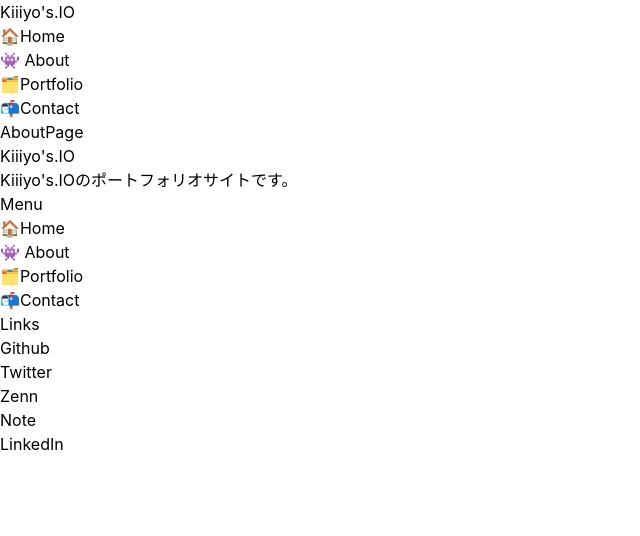
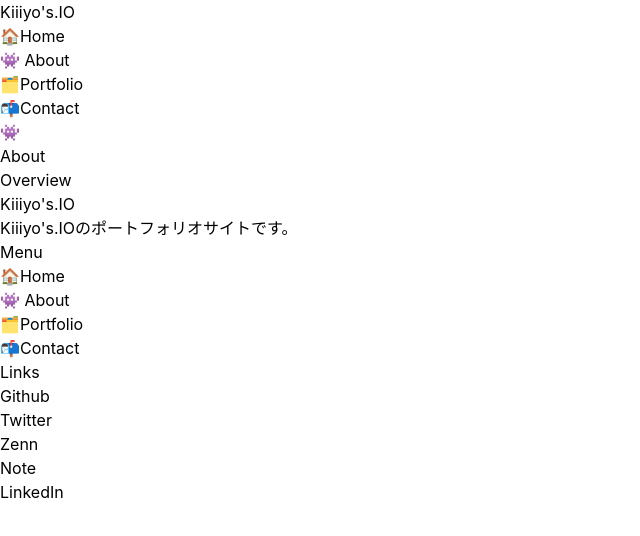
Before and after one commit to kiiiyo/kiiiyo.io, a Next.js app: page /about in a window 1280 px wide. Shown: the top 536 px of the page, without its empty margins (0-640 px from the left). Built offline with nearby package versions, Linux system fonts and the light colour scheme; what tailwindcss-classnames would draw is missing.

Commit message:
:lipstick: modify about single pages

```diff
--- a/src/components/pages/AboutPage/About.tsx
+++ b/src/components/pages/AboutPage/About.tsx
@@ -1,15 +1,20 @@
-import { FC } from 'react'
+import { FC, ReactNode } from 'react'
 //
 import { Templates, Organisms } from '@/components'
 
-export const AboutPage: FC = () => {
+export type AboutPageProps = {
+  hero: ReactNode
+}
+
+export const AboutPage: FC<AboutPageProps> = ({ hero, children }) => {
   return (
-    <Templates.GenericTemplate
+    <Templates.SingleTemplate
       globalHeader={<Organisms.GlobalHeader state={{ currentPage: 'ABOUT' }} />}
       globalFooter={<Organisms.GlobalFooter state={{ currentPage: 'ABOUT' }} />}
       OverlayMenu={<Organisms.OverlayMenu />}
+      hero={hero}
     >
-      <p>AboutPage</p>
-    </Templates.GenericTemplate>
+      {children}
+    </Templates.SingleTemplate>
   )
 }
--- /dev/null
+++ b/src/components/templates/SingleTemplate/SingleTemplate.tsx
@@ -0,0 +1,33 @@
+import { FC, Fragment } from 'react'
+
+//  Interface
+export type SingleTemplateProps = {
+  globalHeader?: React.ReactNode
+  globalFooter?: React.ReactNode
+  OverlayMenu?: React.ReactNode
+  hero?: React.ReactNode
+  children?: React.ReactNode
+}
+
+// Presenter
+export const SingleTemplate: FC<SingleTemplateProps> = ({
+  globalHeader,
+  globalFooter,
+  OverlayMenu,
+  hero,
+  children
+}) => {
+  return (
+    <Fragment>
+      <div>{globalHeader}</div>
+      {OverlayMenu}
+      <div className="bg-gray-100">
+        {hero}
+        <div className="container px-8 pt-8 pb-12 mx-auto ld:max-w-3xl lg:flex lg:flex-row lg:gap-x-6 lg:justify-between lg:max-w-5xl">
+          <main className="p-6 w-full bg-white rounded-md shadow-sm">{children}</main>
+        </div>
+      </div>
+      <div>{globalFooter}</div>
+    </Fragment>
+  )
+}
--- /dev/null
+++ b/src/components/templates/SingleTemplate/index.tsx
@@ -0,0 +1 @@
+export { SingleTemplate } from './SingleTemplate'
--- a/src/components/templates/index.tsx
+++ b/src/components/templates/index.tsx
@@ -1,5 +1,6 @@
 import { GenericTemplate } from './GenericTemplate'
 import { PortfolioSingleTemplate } from './PortfolioSingleTemplate'
 import { HomeTemplate } from './HomeTemplate'
+import { SingleTemplate } from './SingleTemplate'
 
-export { PortfolioSingleTemplate, GenericTemplate, HomeTemplate }
+export { PortfolioSingleTemplate, GenericTemplate, HomeTemplate, SingleTemplate }
--- a/src/pages/about.tsx
+++ /dev/null
@@ -1,8 +0,0 @@
-import type { NextPage } from 'next'
-//
-import { Pages } from '@/components'
-const AboutPage: NextPage = () => {
-  return <Pages.AboutPage />
-}
-
-export default AboutPage
--- /dev/null
+++ b/src/pages/about/document.tsx
@@ -0,0 +1,3 @@
+export const document = `
+  ## Overview
+`
--- /dev/null
+++ b/src/pages/about/index.tsx
@@ -0,0 +1,30 @@
+import type { FC } from 'react'
+import type { NextPage } from 'next'
+import ReactMarkdown from 'react-markdown'
+//
+import { Pages } from '@/components'
+//
+import { document } from './document'
+
+const Hero: FC = () => {
+  return (
+    <div className="py-8 bg-gray-400">
+      <div className="flex flex-row items-center p-8 mx-auto max-w-full sm:max-w-3xl md:py-16 lg:max-w-5xl">
+        <span className="block mr-4 text-4xl">👾</span>
+        <h2 className="text-3xl font-bold text-white">About</h2>
+      </div>
+    </div>
+  )
+}
+
+const AboutPage: NextPage = () => {
+  return (
+    <Pages.AboutPage hero={<Hero />}>
+      <div className="markdown">
+        <ReactMarkdown>{document}</ReactMarkdown>
+      </div>
+    </Pages.AboutPage>
+  )
+}
+
+export default AboutPage
```
